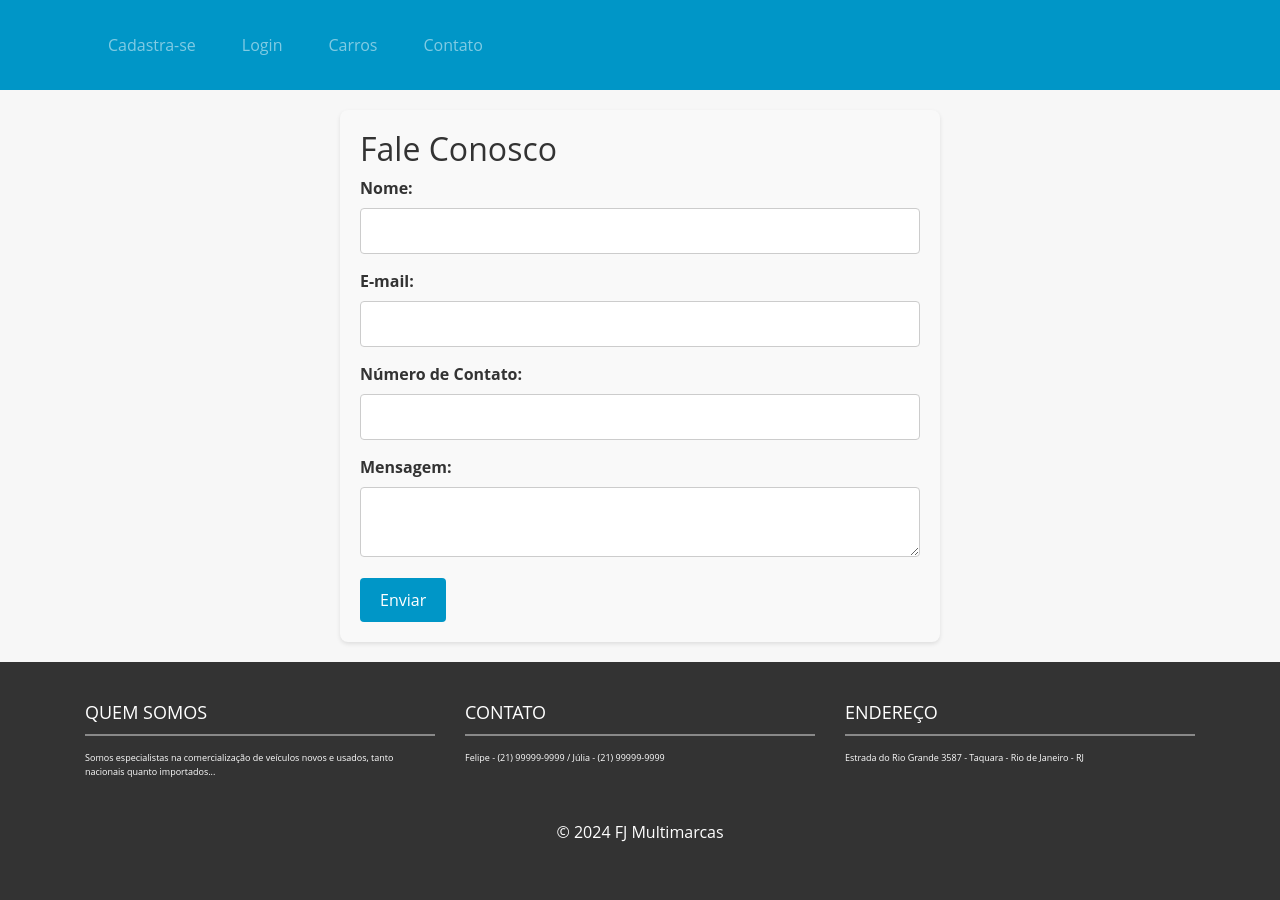
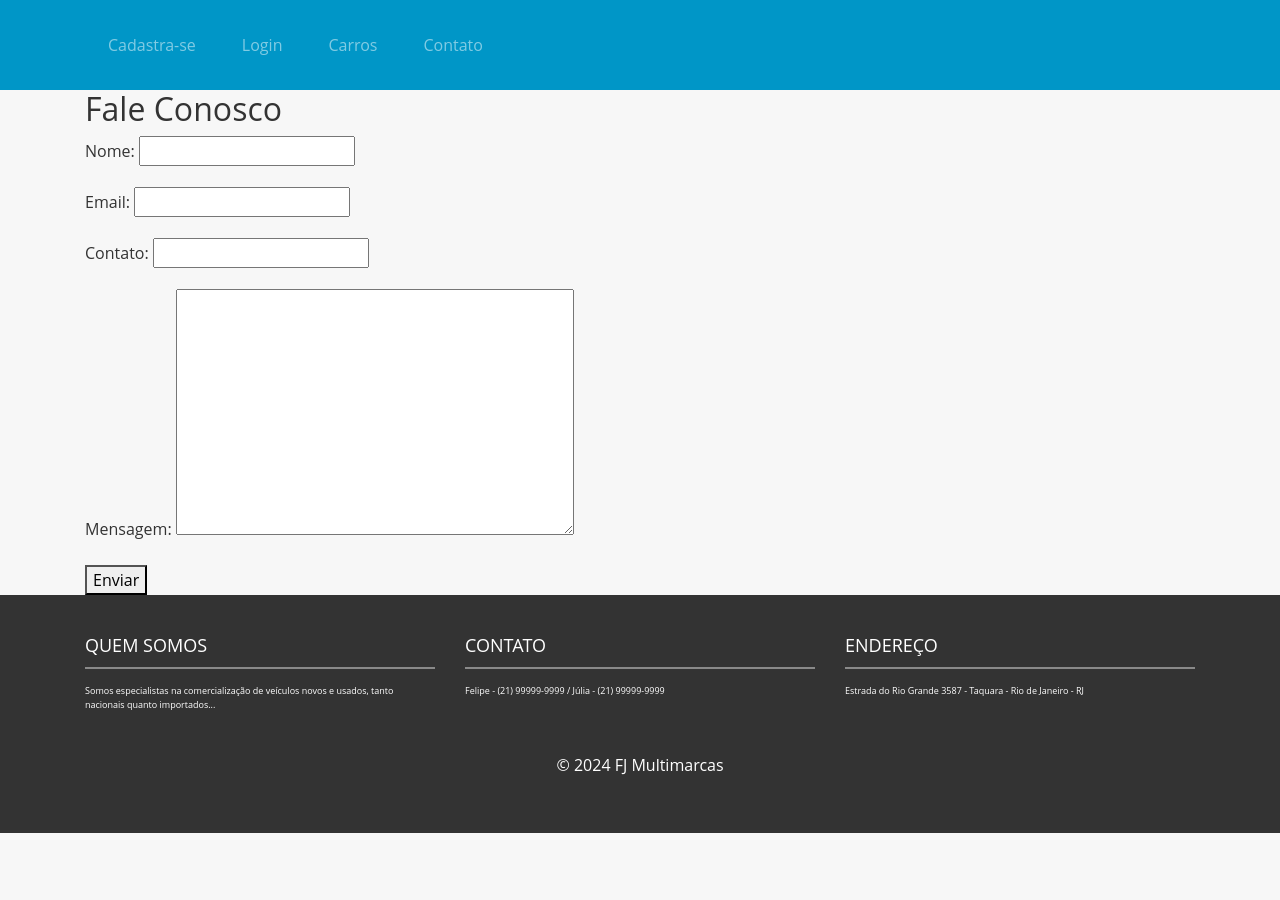
Before and after one commit to FDuque22/SistemaCarros, a Django app: page /contato/ in a window 1280 px wide. After the commit the page ends 833 px from the top, so only its background shows below. Run offline with Django 5.2, Linux system fonts and the light colour scheme; some libraries are stand-ins or nearby versions.

Commit message:
TESTE HTML

```diff
--- a/cars/templates/contato.html
+++ b/cars/templates/contato.html
@@ -2,100 +2,13 @@
 
 {% block title %}Fale Conosco{% endblock %}
 
-{% load static %}
-
 {% block content %}
-<div class="interest-container">
+<div class="contact-container">
     <h2>Fale Conosco</h2>
-
-    <!-- Exibe mensagens de sucesso ou erro -->
-    {% if messages %}
-        <div class="messages">
-            {% for message in messages %}
-                <p>{{ message }}</p>
-            {% endfor %}
-        </div>
-    {% endif %}
-
-    <!-- Formulário de Contato -->
     <form method="POST">
         {% csrf_token %}
-        <div class="form-group">
-            <label for="nome">Nome:</label>
-            <input type="text" id="nome" name="nnome" required>
-        </div>
-
-        <div class="form-group">
-            <label for="email">E-mail:</label>
-            <input type="email" id="email" name="email" required>
-        </div>
-
-        <div class="form-group">
-            <label for="telefone">Número de Contato:</label>
-            <input type="tel" id="contato" name="contato" required>
-        </div>
-
-        <div class="form-group">
-            <label for="mensagem">Mensagem:</label>
-            <textarea id="mensagem" name="mensagem" required></textarea>
-        </div>
-
-        <button type="submit" class="btn-submit">Enviar</button>
+        {{ form.as_p }}  <!-- Renderiza os campos do formulário -->
+        <button type="submit">Enviar</button>
     </form>
 </div>
-
-<style>
-    .interest-container {
-        max-width: 600px; /* Limite de largura para dispositivos maiores */
-        margin: 20px auto; /* Centraliza o formulário na tela */
-        padding: 20px; /* Adiciona padding interno */
-        background-color: #f9f9f9; /* Fundo claro */
-        border-radius: 8px; /* Cantos arredondados */
-        box-shadow: 0 2px 4px rgba(0, 0, 0, 0.1); /* Sombra leve */
-    }
-
-    .form-group {
-        margin-bottom: 15px; /* Espaçamento entre os grupos de formulário */
-    }
-
-    label {
-        font-weight: bold; /* Destaque para os rótulos */
-    }
-
-    input, textarea {
-        padding: 10px; /* Espaçamento interno nos campos */
-        border: 1px solid #ccc; /* Borda leve */
-        border-radius: 4px; /* Cantos arredondados */
-        font-size: 16px; /* Tamanho da fonte */
-        width: 100%; /* Campos ocupam toda a largura */
-        box-sizing: border-box; /* Inclui padding na largura total */
-    }
-
-    .btn-submit {
-        background-color: #0096c7; /* Cor do botão */
-        color: white; /* Cor do texto do botão */
-        border: none; /* Remove borda padrão */
-        padding: 10px 20px; /* Espaçamento interno do botão */
-        font-size: 16px; /* Tamanho da fonte do botão */
-        border-radius: 4px; /* Cantos arredondados do botão */
-        cursor: pointer; /* Muda o cursor para pointer */
-        transition: background-color 0.3s; /* Animação para mudança de cor */
-    }
-
-    .btn-submit:hover {
-        background-color: #108eb8; /* Cor do botão ao passar o mouse */
-    }
-
-    /* Media Queries para Responsividade */
-    @media (max-width: 600px) {
-        .interest-container {
-            padding: 15px; /* Reduz o padding em telas pequenas */
-        }
-
-        .btn-submit {
-            width: 100%; /* Botão ocupa toda a largura em telas pequenas */
-        }
-    }
-</style>
-
 {% endblock %}
```
Also changed, not shown: cars/templates/car_interest.html (+82 -6 lines).
